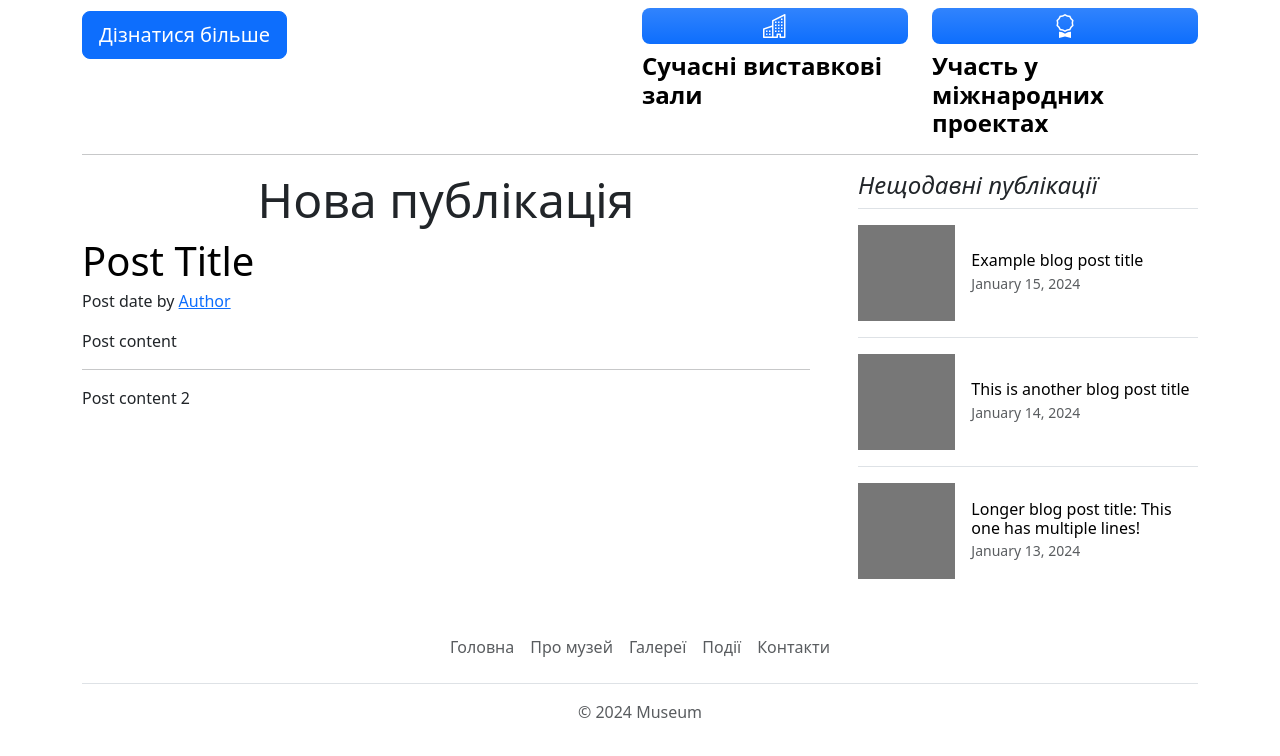
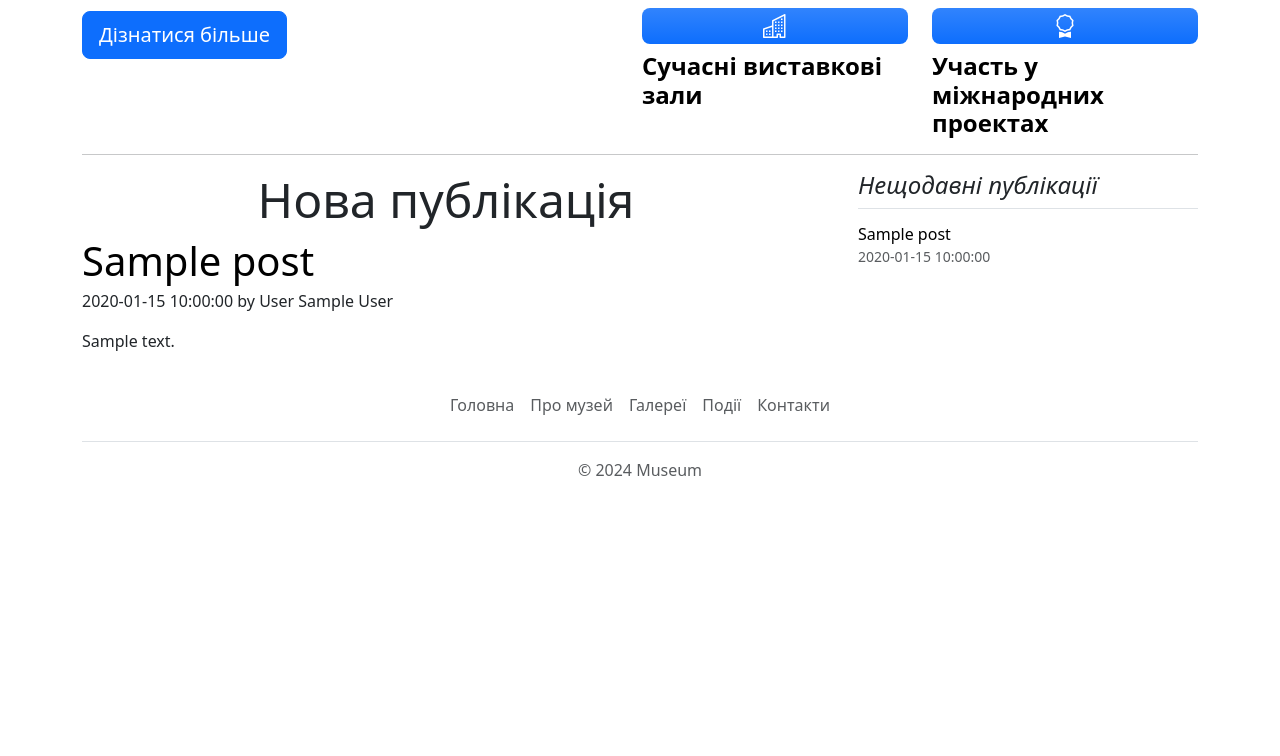
Before and after one commit to ShyanInc/museum-ztu-cms, a PHP site: page / in a window 1280 px wide. Shown: the part 435-1191 px from the top of the page. After the commit the page ends 911 px from the top, so only its background shows below. Run offline with PHP 8.4, Linux system fonts and the light colour scheme; tables that the repository leaves empty or names only in its code hold one stand-in row (values such as "Sample post").

Commit message:
Add admin messages page & Add recent posts to home page

```diff
--- a/controllers/PostsController.php
+++ b/controllers/PostsController.php
@@ -84,9 +84,8 @@ class PostsController extends Controller
     {
         if (!empty($params)) {
             $id = $params[0];
-            $user = Core::getInstance()->session->get('user');
             $post = Posts::findById($id);
-            if ($user['id'] === $post['author_id'] || $user['role'] === 'admin') {
+            if ($this->user['id'] === $post['author_id'] || $this->user['role'] === 'admin') {
                 Posts::deleteById($id);
                 $this->redirect('/admin/posts');
                 die;
--- a/controllers/SiteController.php
+++ b/controllers/SiteController.php
@@ -3,11 +3,13 @@
 namespace controllers;
 
 use core\Controller;
+use models\Posts;
 
 class SiteController extends Controller
 {
     public function actionIndex()
     {
-        return $this->render();
+        $posts = Posts::findLatestWithLimit(3);
+        return $this->render(null, ['posts' => $posts]);
     }
 }
--- a/core/Controller.php
+++ b/core/Controller.php
@@ -11,6 +11,7 @@ class Controller
     public $isGet = false;
     public $post;
     public $get;
+    public $user;
 
     public function __construct()
     {
@@ -29,6 +30,7 @@ class Controller
         $this->post = new Post();
         $this->get = new Get();
         $this->errorMessages = [];
+        $this->user = Core::getInstance()->session->get('user');
     }
 
     public function render($pathToView = null, $params = null): array
--- a/models/Posts.php
+++ b/models/Posts.php
@@ -28,4 +28,10 @@ class Posts extends Model
         $sql = 'SELECT posts.*, users.name AS author_name, users.surname AS author_surname FROM `' . self::$tableName . '` posts JOIN `users` ON users.id = posts.author_id WHERE posts.author_id = ' . $authorId;
         return Core::getInstance()->db->pdo->query($sql)->fetchAll();
     }
+
+    public static function findLatestWithLimit(int $limit): ?array
+    {
+        $sql = 'SELECT posts.*, users.name AS author_name, users.surname AS author_surname FROM `' . self::$tableName . '` posts JOIN `users` ON users.id = posts.author_id ORDER BY posts.created_at DESC LIMIT ' . $limit;
+        return Core::getInstance()->db->pdo->query($sql)->fetchAll();
+    }
 }
--- a/views/layouts/index.php
+++ b/views/layouts/index.php
@@ -63,6 +63,7 @@ if (empty($Content)) {
                 <ul class="dropdown-menu">
 
                     <?php if (Users::IsUserAdmin()) : ?>
+                        <li><a class="dropdown-item" href="/admin/messages">Повідомлення</a></li>
                         <li><a class="dropdown-item" href="/admin/galleries">Галереї</a></li>
                         <li><a class="dropdown-item" href="/admin/events">Події</a></li>
                     <?php endif; ?>
--- a/views/site/index.php
+++ b/views/site/index.php
@@ -1,4 +1,10 @@
-<?php $this->Title = 'Головна'; ?>
+<?php
+/**
+ * @var array|null $posts ;
+ */
+
+$this->Title = 'Головна';
+?>
 <div class="pt-5 text-center border-bottom hero-image">
     <h1 class="display-4 fw-bold text-body-emphasis">Ласкаво просимо до нашого музею!</h1>
     <div class="d-grid gap-2 d-sm-flex justify-content-sm-center my-4">
@@ -49,60 +55,38 @@
 <hr>
 <div class="row g-5">
     <div class="col-md-8">
+        <?php if (!empty($posts)): $post = $posts[0]; ?>
             <h3 class="display-5 text-center">Нова публікація</h3>
             <article class="blog-post">
-            <h4 class="display-6 link-body-emphasis mb-1">Post Title</h4>
-            <p class="blog-post-meta">Post date by <a href="#">Author</a></p>
-
-            <p>Post content</p>
-            <hr>
-            <p>Post content 2</p>
+                <h4 class="display-6 link-body-emphasis mb-1"><?= $post['title'] ?></h4>
+                <p class="blog-post-meta"><?= $post['created_at'] ?>
+                    by <span><?= $post['author_surname'] ?> <?= $post['author_name'] ?></span></p>
+                <p><?= $post['content'] ?></p>
             </article>
+        <?php else: ?>
+            <h3 class="display-5 text-center">Публікацій поки немає</h3>
+        <?php endif; ?>
     </div>
     <div class="col-md-4">
         <div>
             <h4 class="fst-italic">Нещодавні публікації</h4>
+            <?php if (!empty($posts)): ?>
                 <ul class="list-unstyled">
+                    <?php foreach ($posts as $post): ?>
                         <li>
                             <a class="d-flex flex-column flex-lg-row gap-3 align-items-start align-items-lg-center py-3 link-body-emphasis text-decoration-none border-top"
-                       href="#">
-                        <svg class="bd-placeholder-img" width="100%" height="96" xmlns="http://www.w3.org/2000/svg"
-                             aria-hidden="true" preserveAspectRatio="xMidYMid slice" focusable="false">
-                            <rect width="100%" height="100%" fill="#777"></rect>
-                        </svg>
+                               href="posts/<?= $post['id'] ?>">
                                 <div class="col-lg-8">
-                            <h6 class="mb-0">Example blog post title</h6>
-                            <small class="text-body-secondary">January 15, 2024</small>
+                                    <h6 class="mb-0"><?= $post['title'] ?></h6>
+                                    <small class="text-body-secondary"><?= $post['created_at'] ?></small>
                                 </div>
                             </a>
                         </li>
-                <li>
-                    <a class="d-flex flex-column flex-lg-row gap-3 align-items-start align-items-lg-center py-3 link-body-emphasis text-decoration-none border-top"
-                       href="#">
-                        <svg class="bd-placeholder-img" width="100%" height="96" xmlns="http://www.w3.org/2000/svg"
-                             aria-hidden="true" preserveAspectRatio="xMidYMid slice" focusable="false">
-                            <rect width="100%" height="100%" fill="#777"></rect>
-                        </svg>
-                        <div class="col-lg-8">
-                            <h6 class="mb-0">This is another blog post title</h6>
-                            <small class="text-body-secondary">January 14, 2024</small>
-                        </div>
-                    </a>
-                </li>
-                <li>
-                    <a class="d-flex flex-column flex-lg-row gap-3 align-items-start align-items-lg-center py-3 link-body-emphasis text-decoration-none border-top"
-                       href="#">
-                        <svg class="bd-placeholder-img" width="100%" height="96" xmlns="http://www.w3.org/2000/svg"
-                             aria-hidden="true" preserveAspectRatio="xMidYMid slice" focusable="false">
-                            <rect width="100%" height="100%" fill="#777"></rect>
-                        </svg>
-                        <div class="col-lg-8">
-                            <h6 class="mb-0">Longer blog post title: This one has multiple lines!</h6>
-                            <small class="text-body-secondary">January 13, 2024</small>
-                        </div>
-                    </a>
-                </li>
+                    <?php endforeach; ?>
                 </ul>
+            <?php else: ?>
+                <p>Публікацій поки немає</p>
+            <?php endif; ?>
         </div>
     </div>
 </div>
```
Also changed, not shown: controllers/AdminController.php (+22 -4 lines), controllers/ContactController.php (+13 -0 lines), views/admin/messages.php (added, +77 -0 lines), globals/images/event.png (added). Lines whose indentation alone changed are shown as unchanged.
